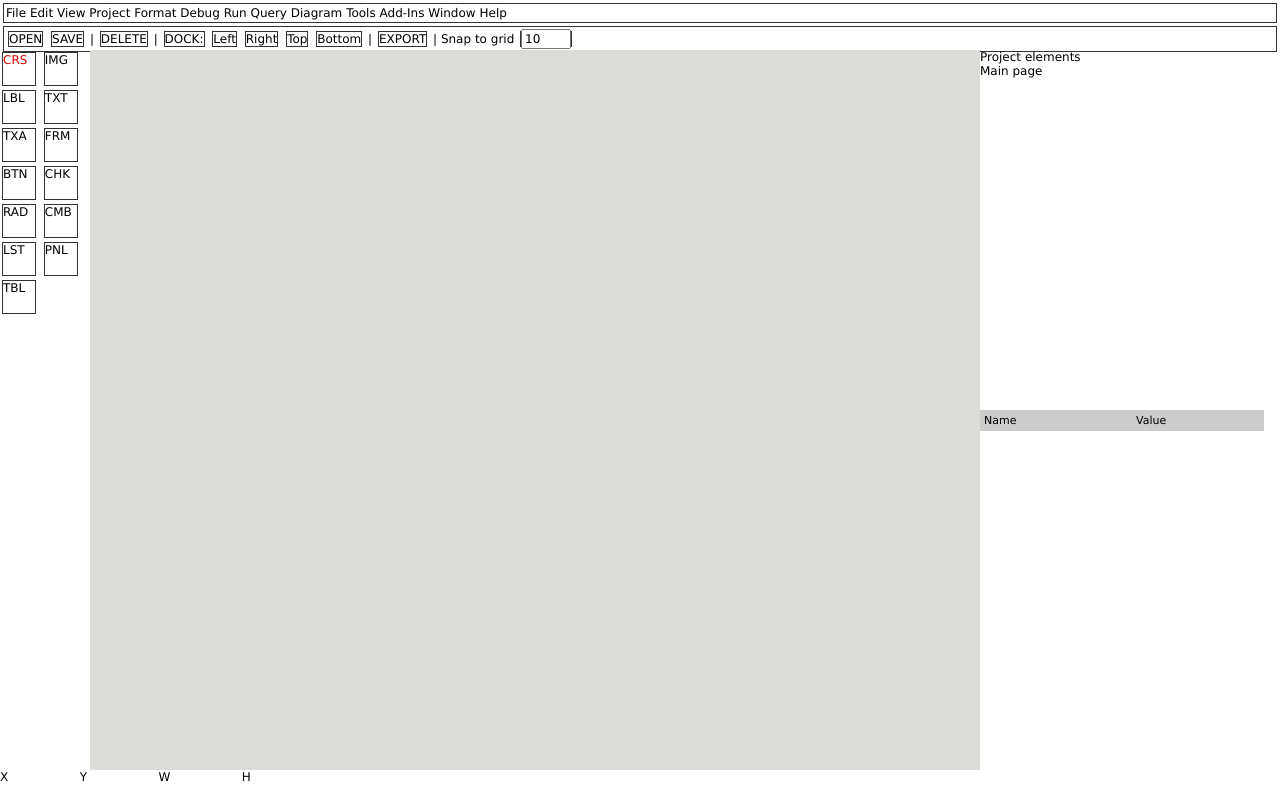
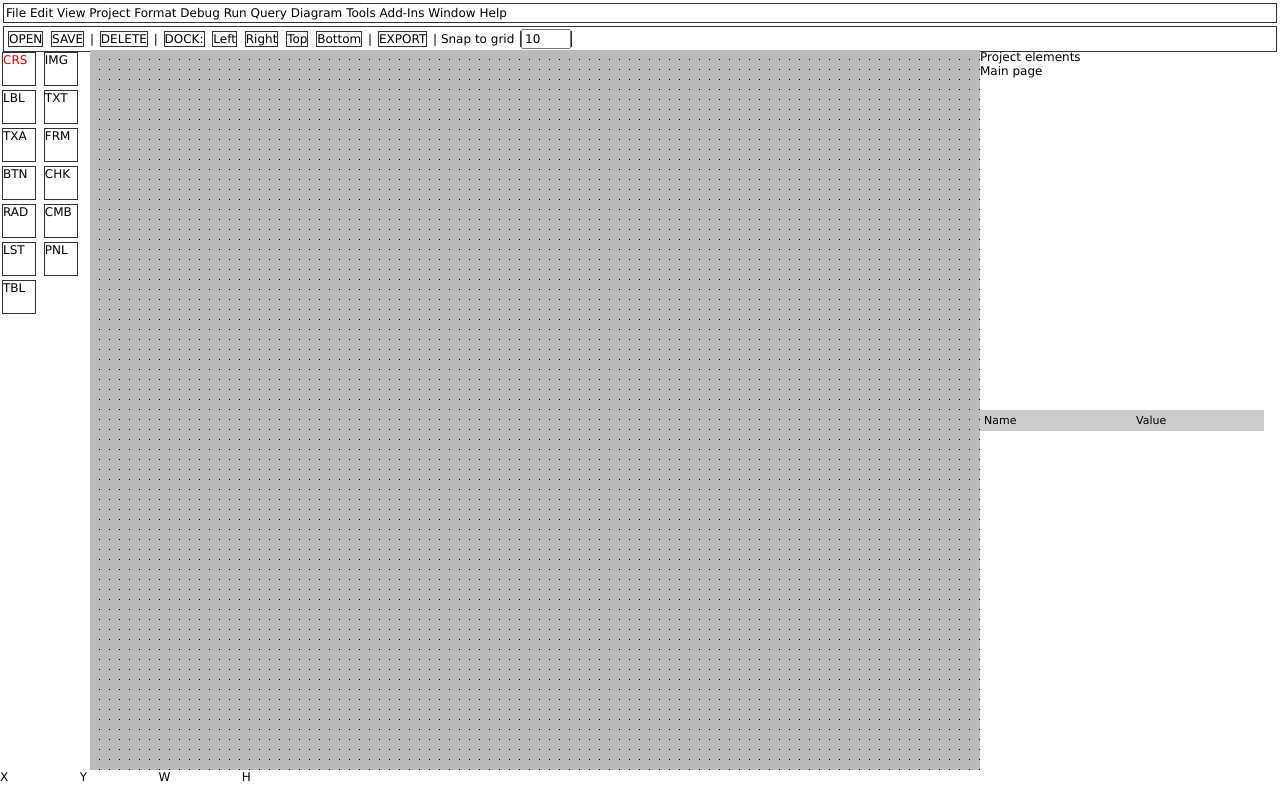
Before and after one commit to zekovic/visualjs, a PHP site: page / in a window 1280 px wide. Run offline with PHP 8.4, Linux system fonts and the light colour scheme; some libraries are stand-ins or nearby versions.

Commit message:
snap to grid dots

```diff
--- a/lib.js
+++ b/lib.js
@@ -77,6 +77,11 @@ $(window).on('load', function (e) {
 		$('#root #main_center .component').each(function(){
 			initComponent($(this));
 		});
+
+		var panel = $('#root > #main_center_wrap')[0];
+		panel.style.background = "linear-gradient(90deg, #bbb "+(res_val-1)+"px, transparent 0%), linear-gradient(#bbb "+(res_val-1)+"px, transparent 0%), #000";
+		panel.style.backgroundSize = res_val+'px '+res_val+'px';
+
 		res.val(res_val);
 	});
 
@@ -457,7 +462,7 @@ function newComponent() {
 function snapToGrid(value) {
 	//return value;
 	var resolution = snap_resolution;
-	console.log(snap_resolution);
+	//console.log(snap_resolution);
 	return parseInt(parseInt(value)/resolution) * resolution;
 }
 
--- a/project.html
+++ b/project.html
@@ -5,11 +5,11 @@
 
 	<script type="text/javascript" src="jquery-3.5.1.js"></script>
 	<script type="text/javascript" src="jquery-ui-1.12.1.custom/jquery-ui.min.js"></script>
-		<link rel="stylesheet" type="text/css" href="jquery-ui-1.12.1.custom/jquery-ui.min.css">
+	<link rel="stylesheet" type="text/css" href="jquery-ui-1.12.1.custom/jquery-ui.min.css" />
 
-		<link rel="stylesheet" type="text/css" href="project_style.css">
+	<link rel="stylesheet" type="text/css" href="project_style.css" />
 	<script type="text/javascript" src="project_lib.js"></script>
-	</link></link></head>
+</head>
 <body>
 	<div id="main_center_wrap">
 
--- a/style.css
+++ b/style.css
@@ -49,11 +49,21 @@
 	background-color: #dbdbd8;
 }
 
+#root > #main_center_wrap {
+	background:
+		linear-gradient(90deg, #bbb 9px, transparent 0%),
+		linear-gradient(#bbb 9px, transparent 0%),
+		#000;
+	background-size: 10px 10px;
+}
+
 #main_center {
 	position: absolute;
 	width: 100%;
 	height: 100%;
 	overflow: hidden;
+
+
 }
 
 #main_center .component#new_tmp_item {
```
Lines whose indentation alone changed are shown as unchanged.
